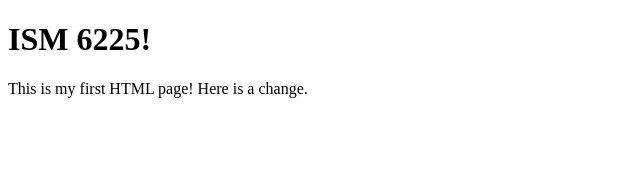
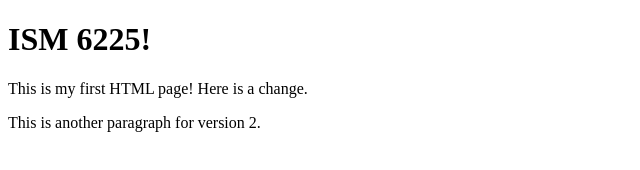
Before and after one commit to chandnikusf/DIS_Github_10th_Feb, a plain HTML site: page index.html in a window 1280 px wide. Shown: the whole page, without its empty margins (0-640 px from the left). Drawn offline with Linux system fonts and the light colour scheme.

Commit message:
Version 2

```diff
--- a/index.html
+++ b/index.html
@@ -4,5 +4,6 @@
     <body>
         <h1>ISM 6225!</h1>
         <p>This is my first HTML page! Here is a change.</p>
+        <p>This is another paragraph for version 2.</p>
     </body>
 </html>
```
